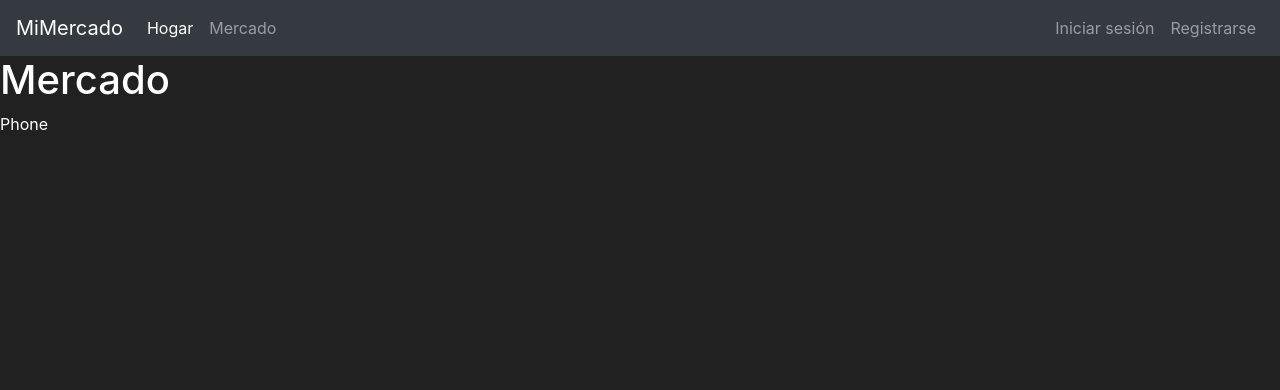
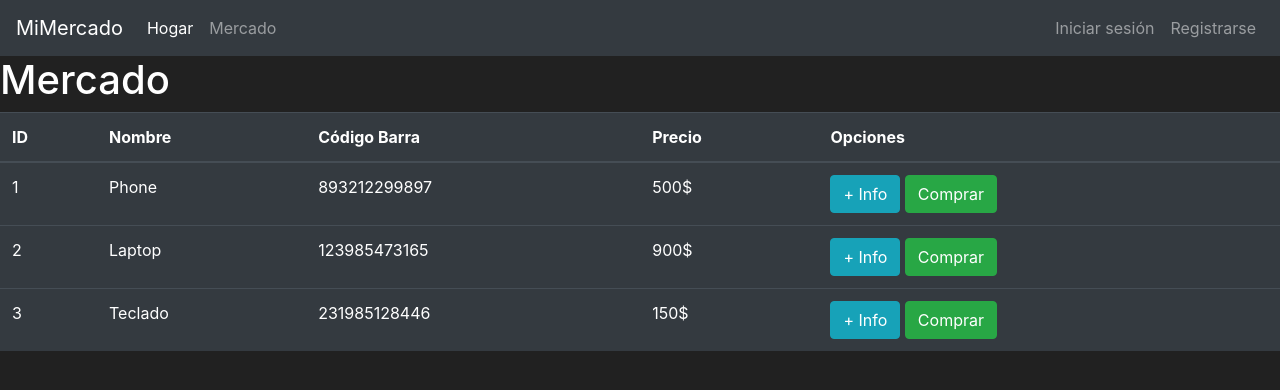
Before and after one commit to atommnava/Empresa-Mercado-Flask, a Flask app: page /mercado in a window 1280 px wide. Shown: the top 390 px of the page. Run offline with Flask 3, Linux system fonts and the light colour scheme.

Commit message:
Enviar datos a las plantillas

```diff
--- a/mercado.py
+++ b/mercado.py
@@ -17,9 +17,9 @@ def market_page():
     items = [
         {'id': 1, 'name': 'Phone', 'barcode': '893212299897', 'price': 500},
         {'id': 2, 'name': 'Laptop', 'barcode': '123985473165', 'price': 900},
-        {'id': 3, 'name': 'Keyboard', 'barcode': '231985128446', 'price': 150}
+        {'id': 3, 'name': 'Teclado', 'barcode': '231985128446', 'price': 150}
     ]
-    return render_template('market.html', item_name='Phone')
+    return render_template('market.html', items=items)
 
 if __name__ == '__main__':
     app.run(host='127.0.0.1', port=5000, debug=True)
--- a/templates/market.html
+++ b/templates/market.html
@@ -36,7 +36,34 @@
     </div>
   </nav>
   <h1>Mercado</h1>
-  <p>{{ item_name }}</p>
+
+  <table class="table table-hover table-dark">
+    <thead>
+    <tr>
+      <!-- Your Columns HERE -->
+      <th scope="col">ID</th>
+      <th scope="col">Nombre</th>
+      <th scope="col">Código Barra</th>
+      <th scope="col">Precio</th>
+      <th scope="col">Opciones</th>
+    </tr>
+    </thead>
+    <tbody>
+    <!-- Your rows inside the table HERE: -->
+    {% for item in items %}
+    <tr>
+      <td>{{ item.id }}</td>
+      <td>{{ item.name }}</td>
+      <td>{{ item.barcode }}</td>
+      <td>{{ item.price }}$</td>
+      <td>
+        <button class="btn btn-outline btn-info">+ Info</button>
+        <button class="btn btn-outline btn-success">Comprar</button>
+      </td>
+    </tr>
+    {% endfor %}
+    </tbody>
+  </table>
 
 <!-- Optional JavaScript; choose one of the two! -->
 
```
